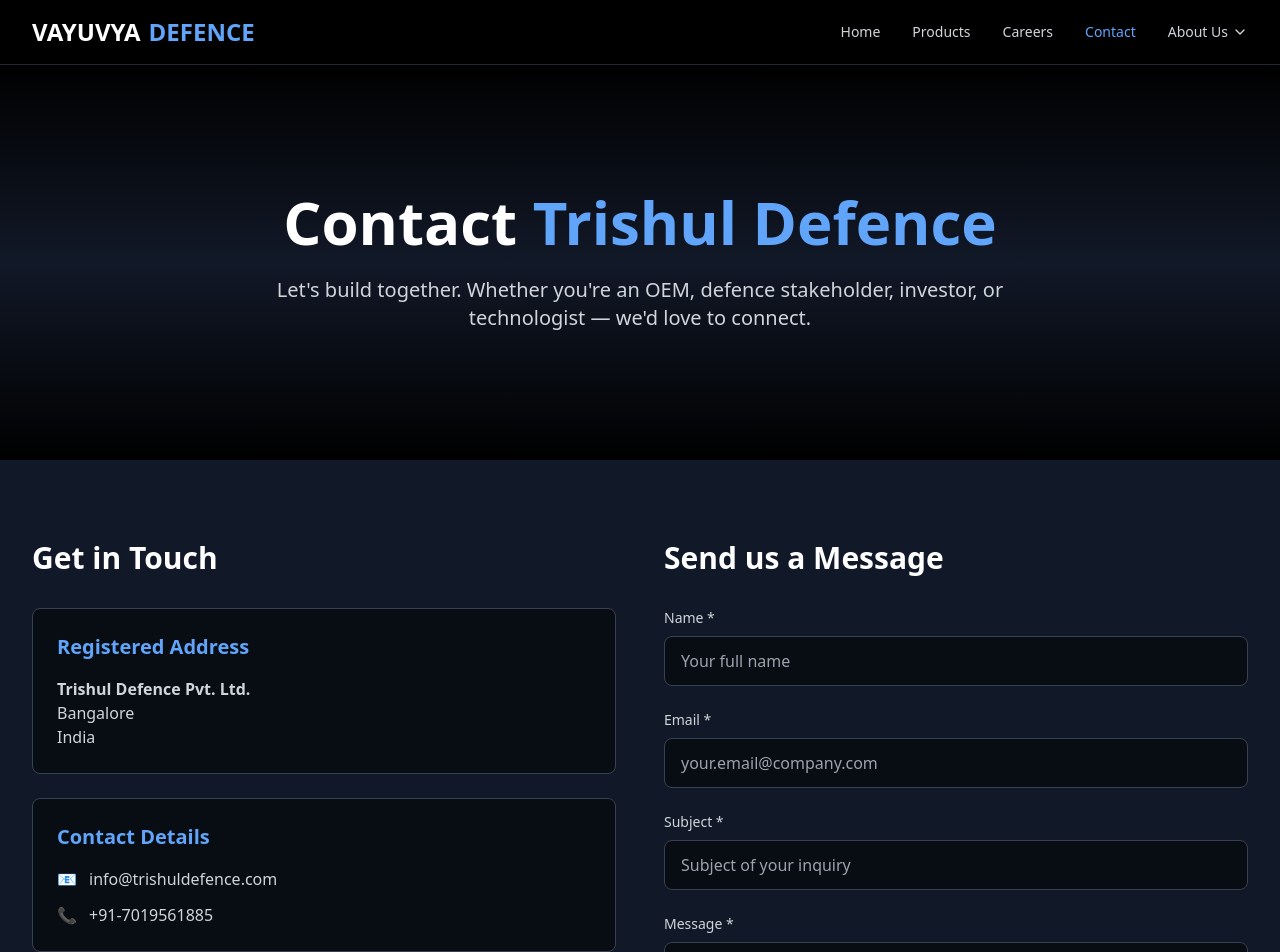
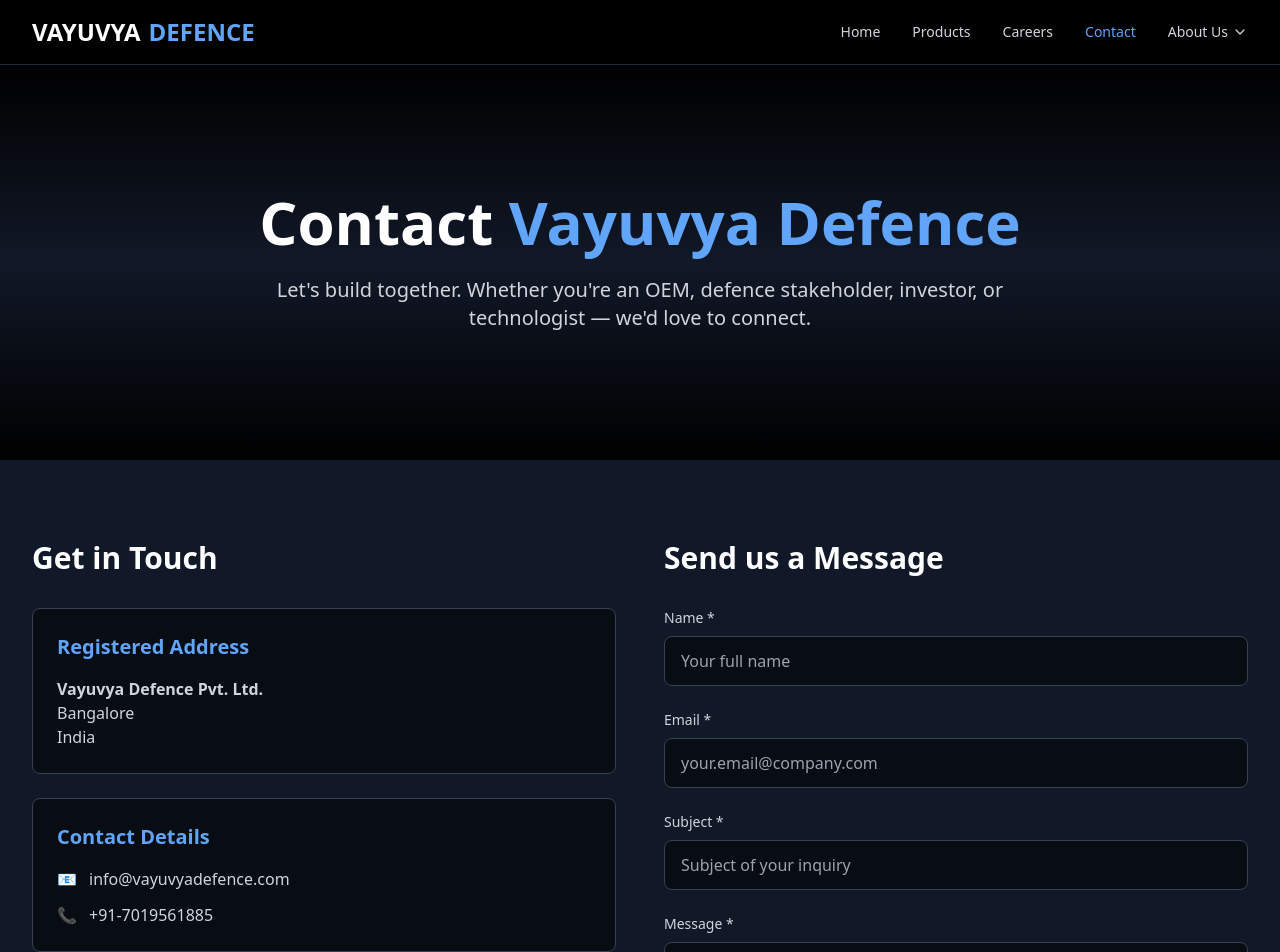
Before and after one commit to Gonagoor-tech/Vayuvya-Defence, a React (Vite) app: page /contact in a window 1280 px wide. Shown: the top 952 px of the page. Built offline with nearby package versions, Linux system fonts and the light colour scheme.

Commit message:
Refactor: Replace "Trishul" with "Vayuvya"
This commit replaces all instances of "Trishul" with "Vayuvya" across the entire website.

```diff
--- a/src/pages/Careers.tsx
+++ b/src/pages/Careers.tsx
@@ -31,7 +31,7 @@ const Careers = () => {
             Join the Defence Tech <span className="text-blue-400">Revolution</span>
           </h1>
           <p className="text-xl text-gray-300 max-w-3xl mx-auto">
-            At Trishul Defence, we're not just building engines — we're building the future of Indian aerospace technology
+            At Vayuvya Defence, we're not just building engines — we're building the future of Indian aerospace technology
           </p>
         </div>
       </section>
@@ -141,7 +141,7 @@ const Careers = () => {
             <h3 className="text-xl font-semibold mb-4">How to Apply</h3>
             <p className="text-gray-300 mb-6">
               Send your CV and cover letter to:
-              <span className="text-blue-400 font-semibold"> careers@trishuldefence.com</span>
+              <span className="text-blue-400 font-semibold"> careers@vayuvyadefence.com</span>
             </p>
             <button className="bg-blue-600 hover:bg-blue-700 text-white px-8 py-4 rounded-lg font-semibold transition-all duration-300 transform hover:scale-105">
               Send Application
--- a/src/pages/Contact.tsx
+++ b/src/pages/Contact.tsx
@@ -31,7 +31,7 @@ const Contact = () => {
       <section className="relative py-32 bg-gradient-to-b from-black via-gray-900 to-black">
         <div className="max-w-7xl mx-auto px-4 sm:px-6 lg:px-8 text-center">
           <h1 className="text-5xl md:text-6xl font-bold mb-6">
-            Contact <span className="text-blue-400">Trishul Defence</span>
+            Contact <span className="text-blue-400">Vayuvya Defence</span>
           </h1>
           <p className="text-xl text-gray-300 max-w-3xl mx-auto">
             Let's build together. Whether you're an OEM, defence stakeholder, investor, or technologist — we'd love to connect.
@@ -51,7 +51,7 @@ const Contact = () => {
                 <div className="bg-black/50 p-6 rounded-lg border border-gray-700">
                   <h3 className="text-xl font-semibold mb-4 text-blue-400">Registered Address</h3>
                   <div className="text-gray-300">
-                    <p className="font-semibold">Trishul Defence Pvt. Ltd.</p>
+                    <p className="font-semibold">Vayuvya Defence Pvt. Ltd.</p>
                     <p>Bangalore</p>
                     <p>India</p>
                   </div>
@@ -62,7 +62,7 @@ const Contact = () => {
                   <div className="space-y-3 text-gray-300">
                     <div className="flex items-center space-x-3">
                       <span className="text-blue-400">📧</span>
-                      <span>info@trishuldefence.com</span>
+                      <span>info@vayuvyadefence.com</span>
                     </div>
                     <div className="flex items-center space-x-3">
                       <span className="text-blue-400">📞</span>
```
